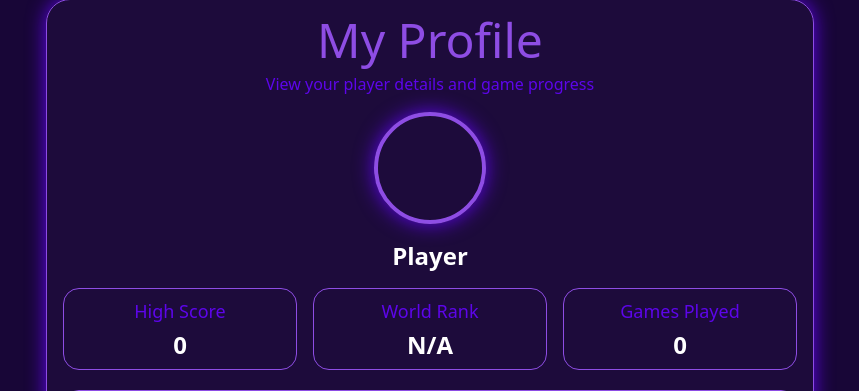
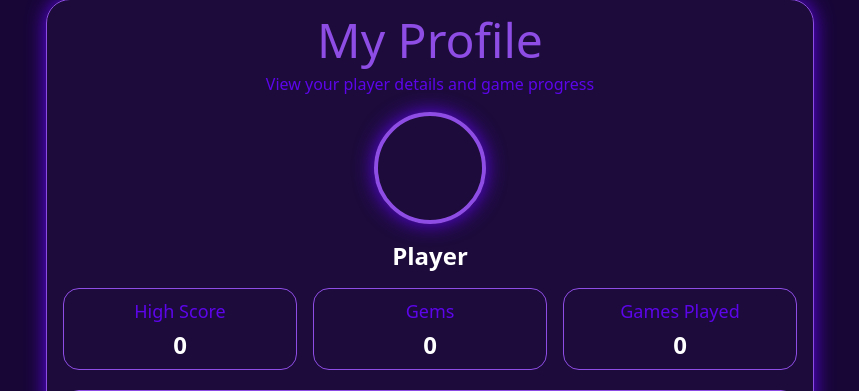
Before and after one commit to Games4Doritos/CITS3403-Project, a Flask app: template app/templates/profile.html in a window 1280 px wide. Shown: the part 81-472 px from the top of the page, without its empty margins (210-1069 px from the left). Run offline with Flask 3, Linux system fonts and the light colour scheme; the template is opened without the code that fills it: values that come from a table or form of the project are taken from there, others are empty; some libraries are stand-ins or nearby versions.

Commit message:
Replace World Rank stat with Gems currency display on profile page

```diff
--- a/app/templates/profile.html
+++ b/app/templates/profile.html
@@ -56,7 +56,6 @@
                     <h3 class="text-[var(--secondary)] text-lg mb-1">
                         High Score
                     </h3>
-
                     <p class="text-2xl font-bold text-white">
                         {{ current_user.best_stats.highscore if current_user.best_stats else 0 }}
                     </p>
@@ -64,11 +63,10 @@
 
                 <div class="rounded-2xl border border-[var(--primary)] px-4 py-2 text-center">
                     <h3 class="text-[var(--secondary)] text-lg mb-1">
-                        World Rank
+                        Gems
                     </h3>
-
                     <p class="text-2xl font-bold text-white">
-                        N/A
+                        {{ current_user.best_stats.currency if current_user.best_stats else 0 }}
                     </p>
                 </div>
 
@@ -76,7 +74,6 @@
                     <h3 class="text-[var(--secondary)] text-lg mb-1">
                         Games Played
                     </h3>
-
                     <p class="text-2xl font-bold text-white">
                         {{ current_user.best_stats.total_games if current_user.best_stats else 0 }}
                     </p>
@@ -154,7 +151,6 @@
                             </div>
                         </button>
                     </form>
-
                 </div>
                 <div class="flex py-5 flex-wrap gap-2">
                     {% if friendAccounts%}
@@ -179,12 +175,10 @@
                                 {% endif %}
                             </button>
                         {% endfor %}
-
                     {% else %}
                         <p class="text-[var(--secondary)]">
                             Get a player's friend code to send them a request!
                         </p>
-
                     {% endif %}
                 </div>
                 <form method="POST">
@@ -196,7 +190,6 @@
                                 type="text",
                                 required=True,
                                 placeholder="8-digit code"
-
                             )}}
                         </div>
                         <button
@@ -212,12 +205,10 @@
                 <p class="text-[var(--secondary)] text-lg">
                     Your friend code: <span class="text-white">{{ current_user.friend_code }}</span>
                 </p>
-
             </div>
 
             <!-- Buttons -->
             <div class="flex flex-col md:flex-row justify-center gap-4 mb-2">
-
                 <a href="{{ url_for('user.profile', mode='edit') }}" class="bg-[var(--primary)] text-white px-6 py-3 rounded-2xl text-center shadow-[0_0_20px_var(--secondary)] hover:opacity-90 transition">
                     Edit Profile
                 </a>
```
